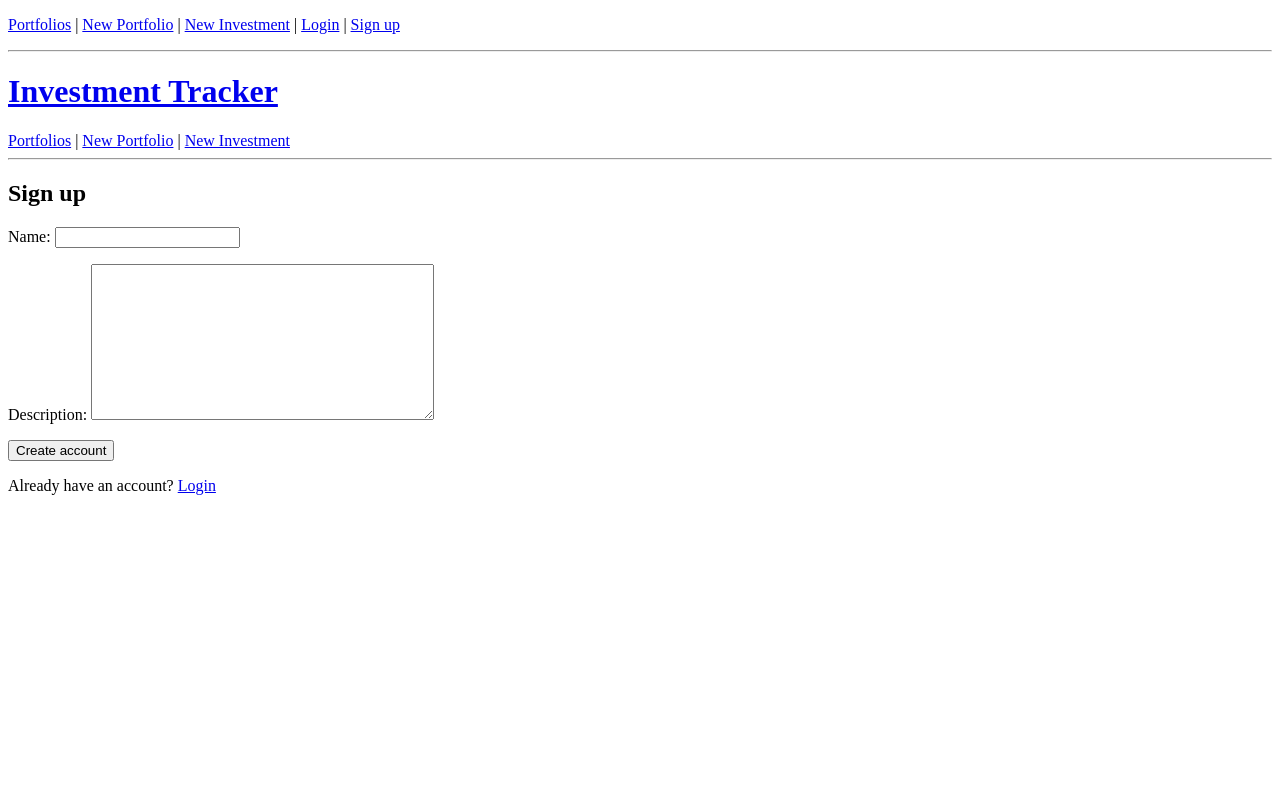
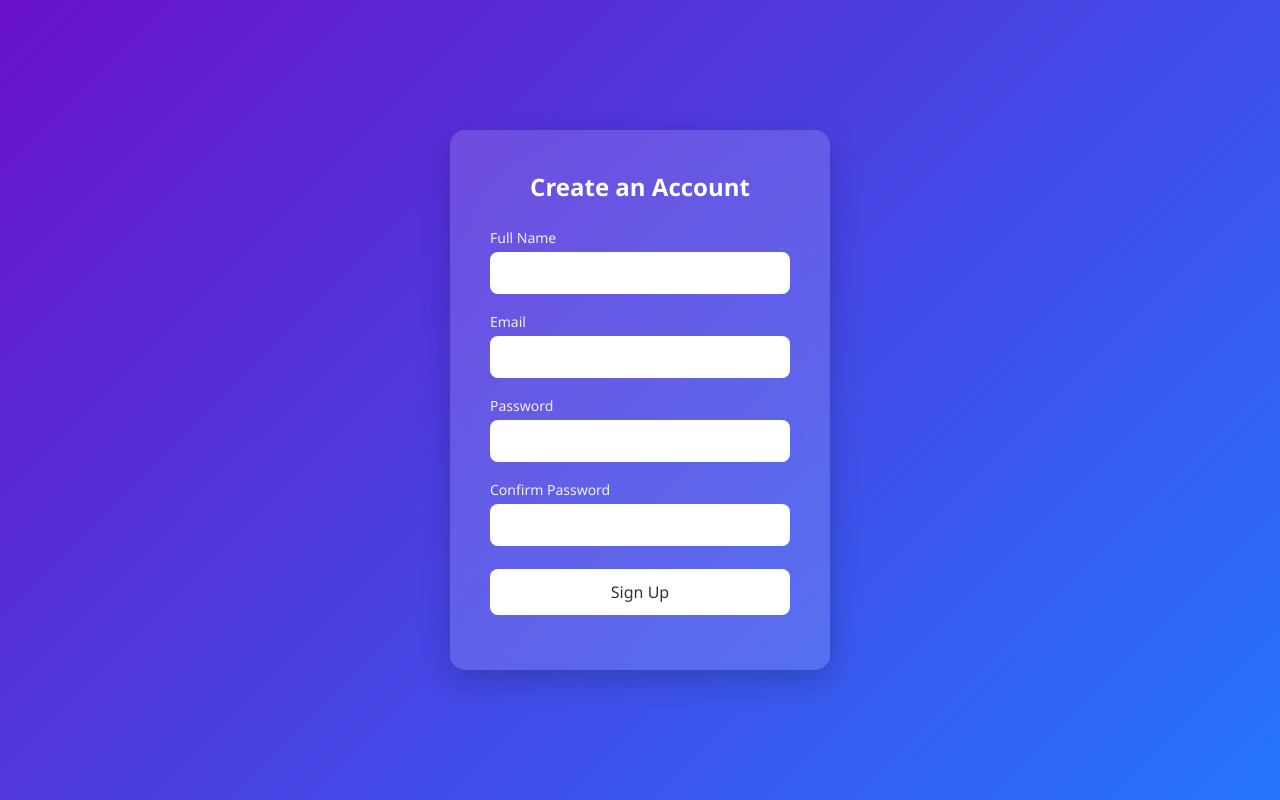
Before and after one commit to eece-4081-fall-2025/team_2_investment_tracker_app, a Django app: template portfolio/templates/registration/signup.html in a window 1280 px wide. Run offline with Django 5.2, Linux system fonts and the light colour scheme; the template is opened without the code that fills it: values that come from a table or form of the project are taken from there, others are empty.

Commit message:
Update signup.html

```diff
--- a/portfolio/templates/registration/signup.html
+++ b/portfolio/templates/registration/signup.html
@@ -1,11 +1,125 @@
-{% extends "portfolio/base.html" %}
-{% block content %}
-<h2>Sign up</h2>
-<form method="post">
-  {% csrf_token %}
-  {{ form.as_p }}
-  <button type="submit">Create account</button>
-</form>
+<!DOCTYPE html>
+<html lang="en">
+<head>
+    <meta charset="UTF-8" />
+    <meta name="viewport" content="width=device-width, initial-scale=1.0" />
+    <title>Sign Up</title>
 
-<p>Already have an account? <a href="{% url 'login' %}">Login</a></p>
-{% endblock %}
+    <style>
+        * {
+            margin: 0;
+            padding: 0;
+            box-sizing: border-box;
+            font-family: "Segoe UI", Arial, sans-serif;
+        }
+
+        body {
+            height: 100vh;
+            background: linear-gradient(135deg, #6a11cb, #2575fc);
+            display: flex;
+            justify-content: center;
+            align-items: center;
+        }
+
+        .signup-container {
+            width: 380px;
+            padding: 40px;
+            background: rgba(255, 255, 255, 0.15);
+            backdrop-filter: blur(12px);
+            border-radius: 15px;
+            box-shadow: 0 10px 30px rgba(0, 0, 0, 0.2);
+            color: #fff;
+            animation: fadeIn 0.7s ease;
+        }
+
+        @keyframes fadeIn {
+            from { opacity: 0; transform: translateY(20px); }
+            to { opacity: 1; transform: translateY(0); }
+        }
+
+        h2 {
+            text-align: center;
+            margin-bottom: 25px;
+            font-weight: 600;
+        }
+
+        .input-group {
+            margin-bottom: 18px;
+        }
+
+        .input-group label {
+            display: block;
+            margin-bottom: 5px;
+            font-size: 14px;
+            opacity: 0.9;
+        }
+
+        .input-group input {
+            width: 100%;
+            padding: 12px;
+            border: none;
+            border-radius: 8px;
+            outline: none;
+        }
+
+        .signup-btn {
+            width: 100%;
+            padding: 12px;
+            background: #fff;
+            color: #333;
+            border: none;
+            border-radius: 8px;
+            font-size: 16px;
+            cursor: pointer;
+            margin-top: 5px;
+            transition: 0.3s;
+        }
+
+        .signup-btn:hover {
+            background: #e6e6e6;
+        }
+
+        .links {
+            text-align: center;
+            margin-top: 15px;
+            font-size: 14px;
+            opacity: 0.9;
+        }
+
+        .links a {
+            color: white;
+            text-decoration: underline;
+            cursor: pointer;
+        }
+    </style>
+</head>
+<body>
+
+    <div class="signup-container">
+        <h2>Create an Account</h2>
+
+        <form>
+            <div class="input-group">
+                <label>Full Name</label>
+                <input type="text" required />
+            </div>
+
+            <div class="input-group">
+                <label>Email</label>
+                <input type="email" required />
+            </div>
+
+            <div class="input-group">
+                <label>Password</label>
+                <input type="password" required />
+            </div>
+
+            <div class="input-group">
+                <label>Confirm Password</label>
+                <input type="password" required />
+            </div>
+
+            <button class="signup-btn" type="submit">Sign Up</button>
+
+            <div class="links">
+                <p
```
